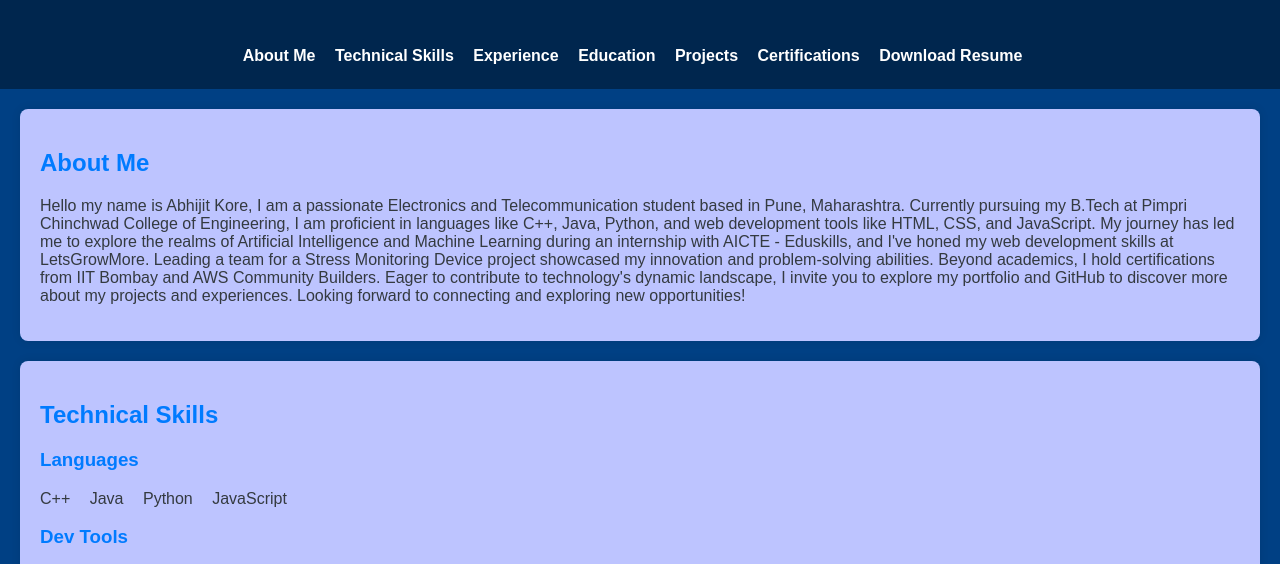
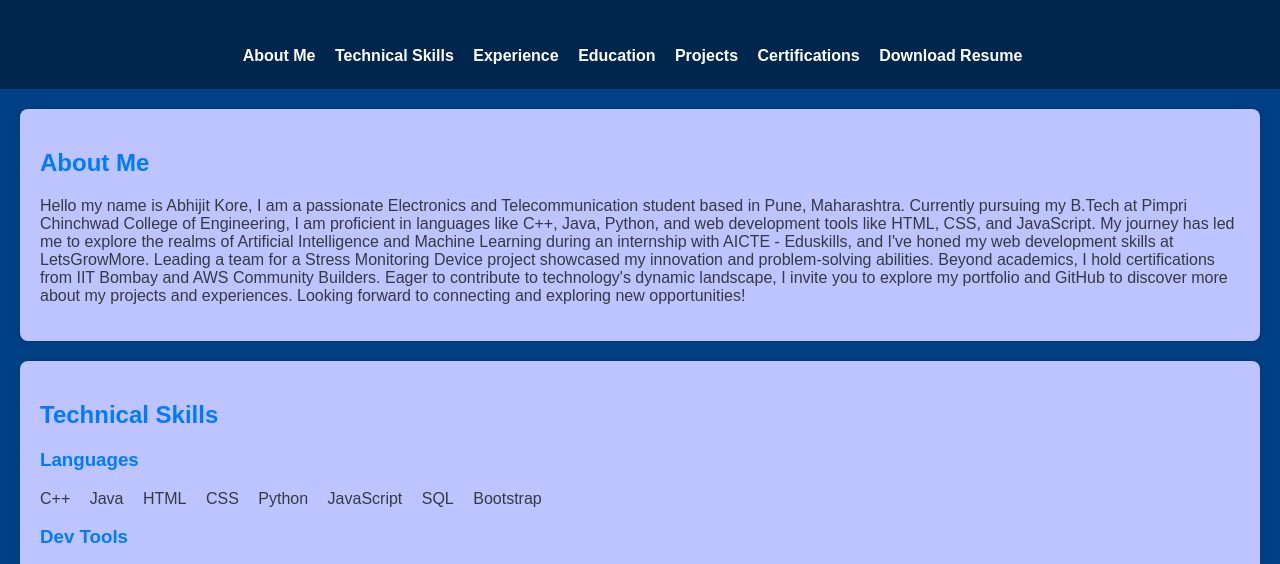
Before and after one commit to Abhijitkore4/Portfolio, a plain HTML site: page index.html in a window 1280 px wide. Shown: the part 221-785 px from the top of the page. Drawn offline with Linux system fonts and the light colour scheme.

Commit message:
Update index.html

```diff
--- a/index.html
+++ b/index.html
@@ -43,8 +43,12 @@
             <ul>
                 <li>C++</li>
                 <li>Java</li>
+                <li>HTML</li>
+                <li>CSS</li>
                 <li>Python</li>
                 <li>JavaScript</li>
+                <li>SQL</li>
+                <li>Bootstrap</li>
             </ul>
         </div>
         <div>
```
